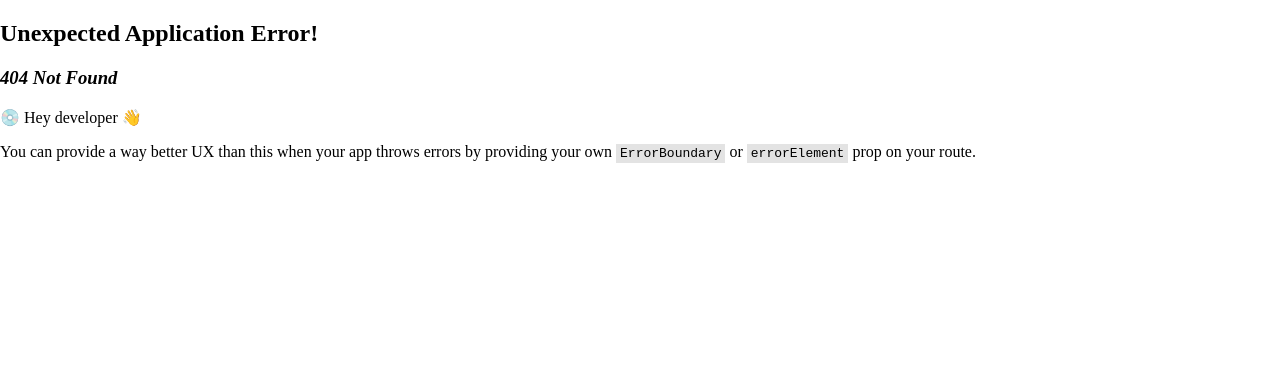
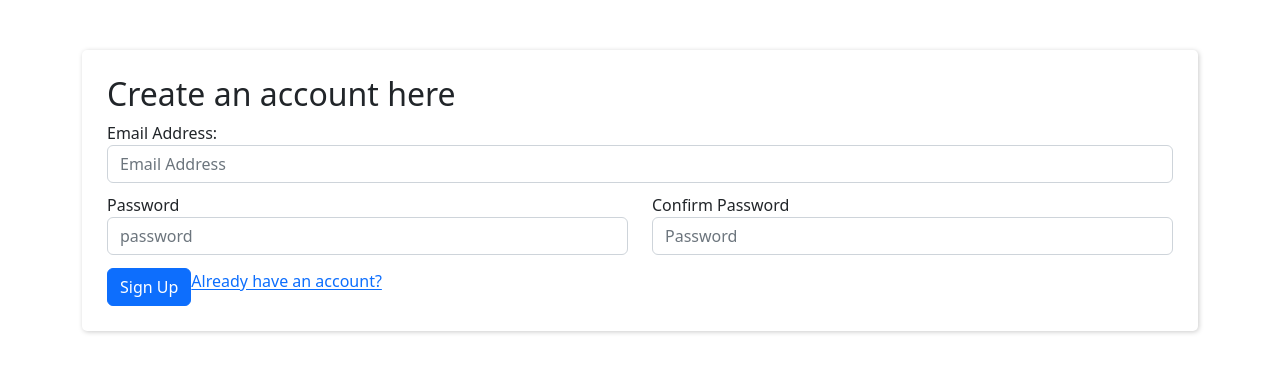
Before and after one commit to sahan-chinthaka/meal-mate, a React (Vite) app: page /sign_up in a window 1280 px wide. Before the commit this address had no page. Shown: the top 372 px of the page. Built offline with nearby package versions, Linux system fonts and the light colour scheme.

Commit message:
Add sign up functionality

```diff
--- a/index.html
+++ b/index.html
@@ -10,11 +10,4 @@
       <div id="root"></div>
       <script type="module" src="/src/main.jsx"></script>
    </body>
-
-   <style>
-      body {
-         padding: 0;
-         margin: 0;
-      }
-   </style>
 </html>
--- a/package.json
+++ b/package.json
@@ -10,7 +10,10 @@
     "preview": "vite preview"
   },
   "dependencies": {
+    "bootstrap": "^5.2.3",
+    "firebase": "^9.20.0",
     "react": "^18.2.0",
+    "react-bootstrap": "^2.7.4",
     "react-dom": "^18.2.0",
     "react-router-dom": "^6.10.0"
   },
--- /dev/null
+++ b/src/components/SignIn/SignInPage.jsx
@@ -0,0 +1,10 @@
+function SignInPage() {
+   return (
+      <div>
+         <h1>Sign in here</h1>
+         hello
+      </div>
+   );
+}
+
+export default SignInPage;
--- /dev/null
+++ b/src/components/SignUp/SignUpPage.jsx
@@ -0,0 +1,86 @@
+import { useState } from "react";
+import { NavLink, useNavigate } from "react-router-dom";
+import { createUserWithEmailAndPassword } from "firebase/auth";
+import "./sign_up.css";
+import { auth } from "../../firebase_init";
+
+function SignUpPage() {
+   const [email, setEmail] = useState("");
+   const [pw, setPw] = useState("");
+   const [pwc, setPwc] = useState("");
+   const [error, setError] = useState(null);
+   const navigate = useNavigate();
+
+   function signUp(e) {
+      e.preventDefault();
+      setError(null);
+
+      if (pw != pwc) {
+         setError("Password does not match");
+         return;
+      }
+
+      createUserWithEmailAndPassword(auth, email, pw)
+         .then((_) => navigate("/"))
+         .catch((error) => setError(error.message));
+   }
+
+   return (
+      <div className="container">
+         <div className="sign-data">
+            <h2>Create an account here</h2>
+
+            <form onSubmit={signUp} role="form" className="form-horizontal">
+               <div className="form-group"></div>
+               <div className="form-group">
+                  <label htmlFor="email">Email Address:</label>
+                  <input
+                     type="email"
+                     placeholder="Email Address"
+                     className="form-control"
+                     required
+                     id="email"
+                     onChange={(e) => setEmail(e.target.value)}
+                     value={email}
+                  />
+               </div>
+
+               <div className="row">
+                  <div className="form-group col-md-6">
+                     <label>Password</label>
+                     <input
+                        type="password"
+                        className="form-control"
+                        required
+                        placeholder="password"
+                        onChange={(e) => setPw(e.target.value)}
+                        value={pw}
+                     />
+                  </div>
+                  <div className="form-group col-md-6">
+                     <label>Confirm Password</label>
+                     <input
+                        type="password"
+                        className="form-control"
+                        required
+                        placeholder="Password"
+                        onChange={(e) => setPwc(e.target.value)}
+                        value={pwc}
+                     />
+                  </div>
+               </div>
+               {error != null && (
+                  <div className="alert alert-danger">{error}</div>
+               )}
+
+               <button type="submit" className="btn btn-primary mt-2">
+                  Sign Up
+               </button>
+               <NavLink to="/sign_in">Already have an account?</NavLink>
+            </form>
+         </div>
+      </div>
+   );
+}
+
+export default SignUpPage;
--- /dev/null
+++ b/src/components/SignUp/sign_up.css
@@ -0,0 +1,11 @@
+.sign-data {
+   background: white;
+   padding: 25px;
+   border-radius: 5px;
+   box-shadow: 1px 1px 5px #cccccc;
+   margin-top: 50px;
+}
+
+.sign-data .form-group {
+   margin: 5px 0;
+}
--- /dev/null
+++ b/src/firebase_init.js
@@ -0,0 +1,19 @@
+// Import the functions you need from the SDKs you need
+import { initializeApp } from "firebase/app";
+import { getAuth } from "firebase/auth";
+// TODO: Add SDKs for Firebase products that you want to use
+// https://firebase.google.com/docs/web/setup#available-libraries
+
+// Your web app's Firebase configuration
+const firebaseConfig = {
+   apiKey: "AIzaSyBllAJtSl-AH1dUPRxziBWfOCbcqAeo_lo",
+   authDomain: "meal-mate-6b1a7.firebaseapp.com",
+   projectId: "meal-mate-6b1a7",
+   storageBucket: "meal-mate-6b1a7.appspot.com",
+   messagingSenderId: "1078143116372",
+   appId: "1:1078143116372:web:8fd43e3b6a587b3a62b9c1",
+};
+
+// Initialize Firebase
+export const app = initializeApp(firebaseConfig);
+export const auth = getAuth(app);
```
Also changed, not shown: src/main.jsx (+13 -2 lines), 1 other file (tests, documents, lock files or other folders).
